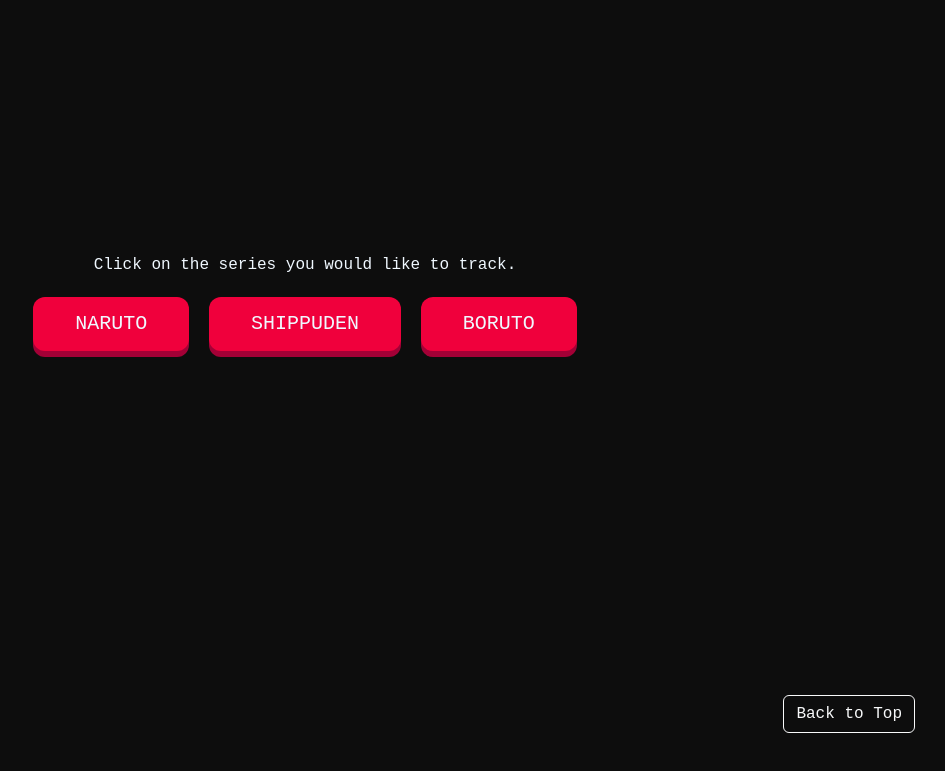
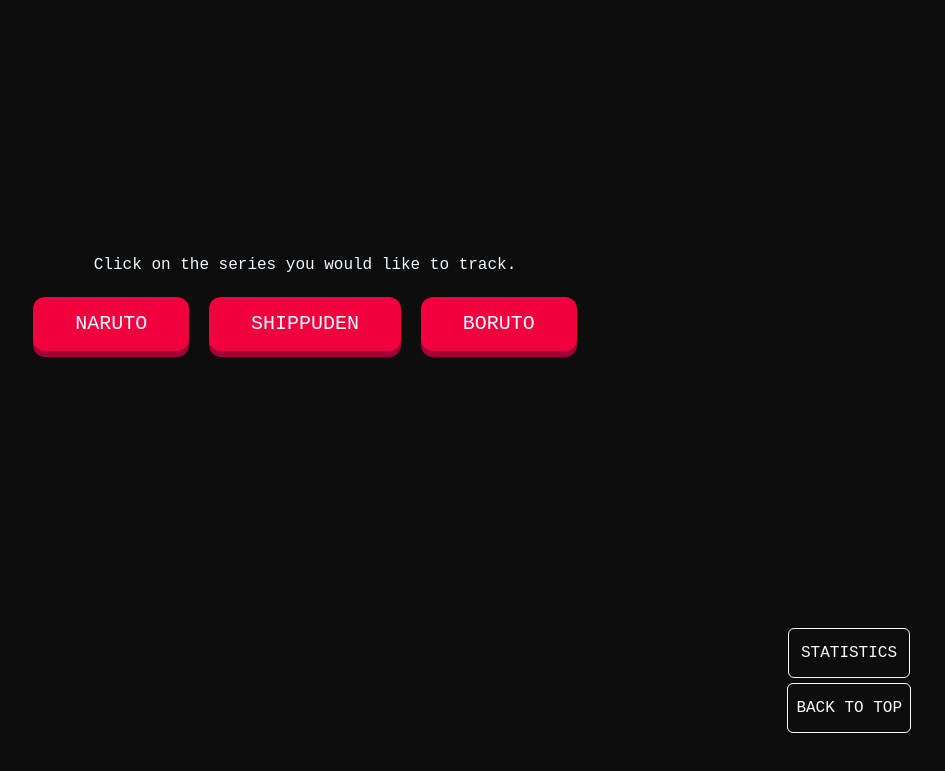
Before and after one commit to carolinepconrad/NarutoTracker, a plain HTML site: page index.html in a window 1280 px wide. Shown: the part 47-818 px from the top of the page, without its empty margins (335-1280 px from the left). Drawn offline with nearby package versions, Linux system fonts and the light colour scheme.

Commit message:
added bootstrap element for statistics

```diff
--- a/index.html
+++ b/index.html
@@ -72,9 +72,12 @@ body {
 
   .buttonPosition{
    display: inline;
+   padding: 8px;
+   padding-top: 12px;
+   padding-bottom:12px;
    position: fixed;
    bottom: 20px;
-    right: 30px;
+    right: 34px;
     z-index: 99;
   }
   button{
@@ -96,8 +99,19 @@ body {
 
 
 
+ <!-- off canvas from bootstrap-->
+ <button  class="btn btn-outline-light buttonPosition" type="button" data-bs-toggle="offcanvas" data-bs-target="#offcanvasScrolling" aria-controls="offcanvasScrolling" style="  display: inline;
+ position: fixed; bottom: 70px; right: 30px; z-index: 99; padding: 12px;">STATISTICS</button>
 
-
+ <div class="offcanvas offcanvas-start" data-bs-scroll="true" data-bs-backdrop="false" tabindex="-1" id="offcanvasScrolling" aria-labelledby="offcanvasScrollingLabel">
+   <div class="offcanvas-header">
+     <h5 class="offcanvas-title" id="offcanvasScrollingLabel>STATISTICS</h5>
+     <button type="button" class="btn-close" data-bs-dismiss="offcanvas" aria-label="Close"></button>
+   </div>
+   <div class="offcanvas-body">
+     <p>Try scrolling the rest of the page to see this option in action.</p>
+   </div>
+ </div>
 
 <body style="font-family: monospace;">
   <div style="margin-bottom: 700px;">
@@ -133,7 +147,7 @@ body {
   <p id="try3"></p>
 </div>
 
-  <a class="btn btn-outline-light buttonPosition" id="buttonPosition" href="#backTop" role="button">Back to Top</a>
+  <a class="btn btn-outline-light buttonPosition" id="buttonPosition" href="#backTop" role="button">BACK TO TOP</a>
 
 
 
```
